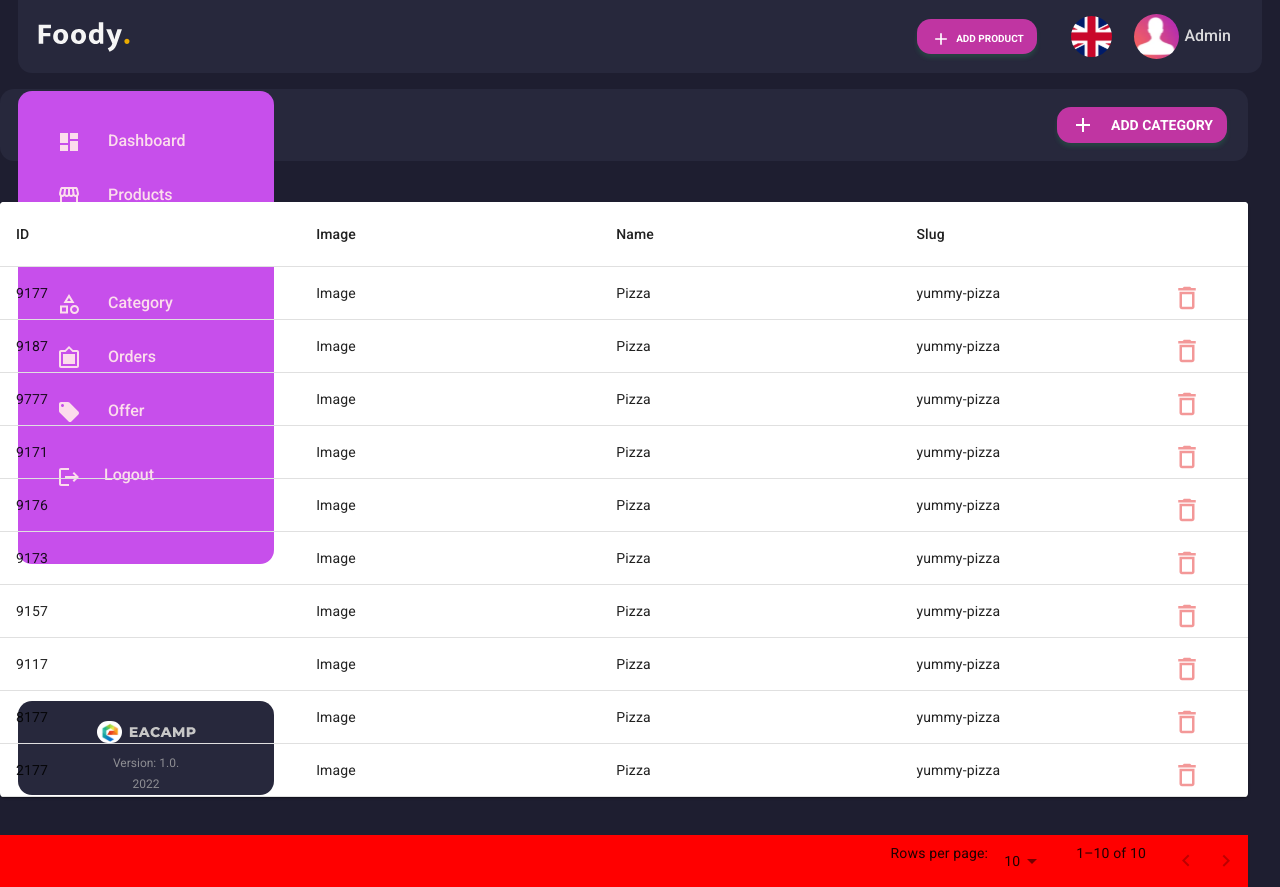
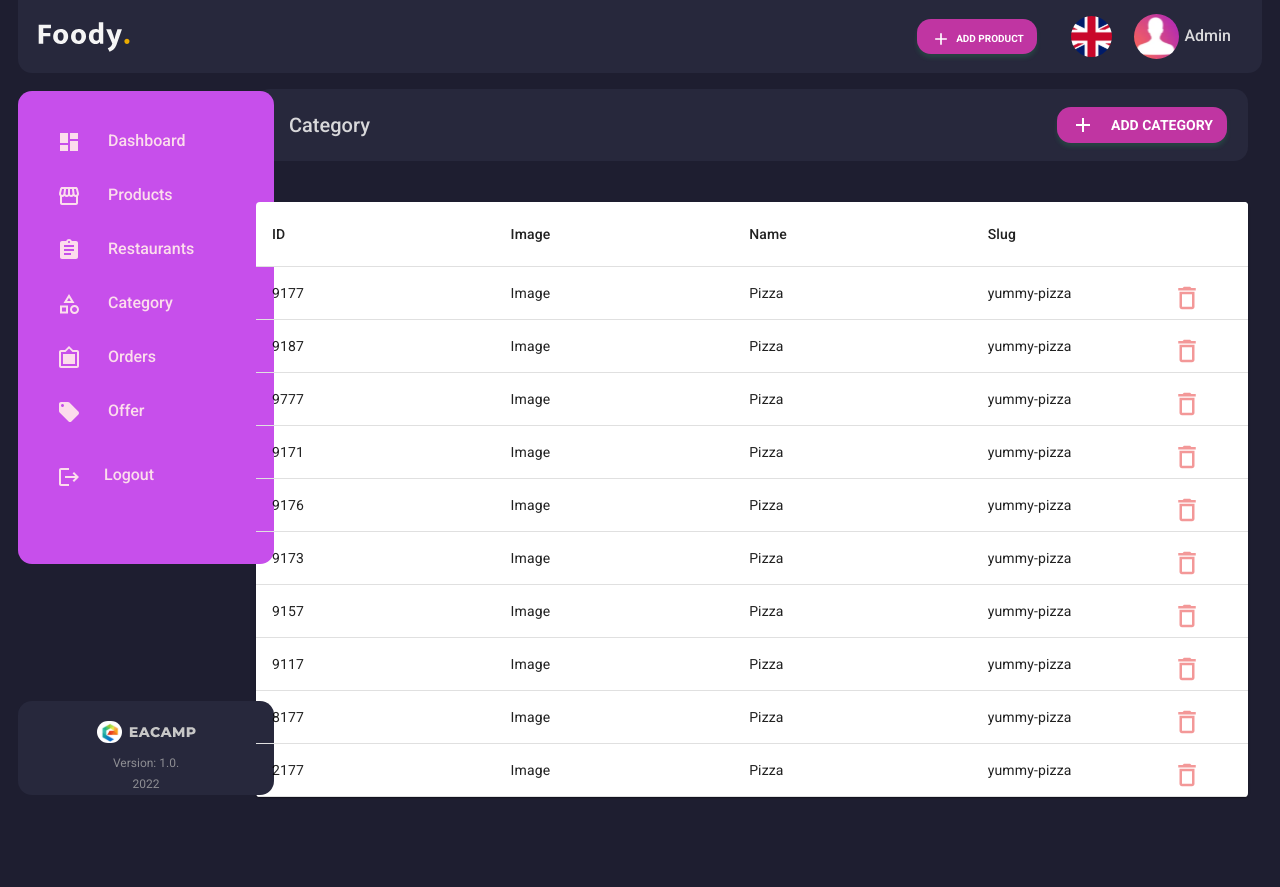
Before and after one commit to QurbanovaLamiya/Foody_Admin_React, a React (Create React App) app: page /panel/category in a window 1280 px wide. After the commit the page ends 800 px from the top, so only its background shows below. Built offline with nearby package versions, Linux system fonts and the light colour scheme; sample sign-in values are in the browser's storage.

Commit message:
Update all  components design

```diff
--- a/src/features/Category/Category.module.css
+++ b/src/features/Category/Category.module.css
@@ -5,8 +5,7 @@
 
 .Container {
   width: 100%;
-  height: 90vh;
-  margin: 16px 32px 0 0;
+  margin: 16px 32px 0 20%;
 }
 
 .Caption {
--- a/src/features/Category/CategoryTable/index.js
+++ b/src/features/Category/CategoryTable/index.js
@@ -7,7 +7,6 @@ import TableCell from "@mui/material/TableCell";
 import TableContainer from "@mui/material/TableContainer";
 import TableHead from "@mui/material/TableHead";
 import TableRow from "@mui/material/TableRow";
-import TablePagination from "@mui/material/TablePagination";
 import DeleteOutlineIcon from "@mui/icons-material/DeleteOutline";
 
 const columns = [
@@ -38,14 +37,14 @@ const CategoryTable = () => {
   const [page, setPage] = React.useState(0);
   const [rowsPerPage, setRowsPerPage] = React.useState(10);
 
-  const handleChangePage = (newPage) => {
-    setPage(newPage);
-  };
+  // const handleChangePage = (newPage) => {
+  //   setPage(newPage);
+  // };
 
-  const handleChangeRowsPerPage = (event) => {
-    setRowsPerPage(+event.target.value);
-    setPage(0);
-  };
+  // const handleChangeRowsPerPage = (event) => {
+  //   setRowsPerPage(+event.target.value);
+  //   setPage(0);
+  // };
 
   // const deleteCategory = (id) => {};
 
@@ -114,16 +113,6 @@ const CategoryTable = () => {
           </Table>
         </TableContainer>
       </Paper>
-      <TablePagination
-        style={{width:"100%", marginTop: "38px",background:"red"}}
-        rowsPerPageOptions={[10, 25, 100]}
-        component="div"
-        count={rows.length}
-        page={page}
-        onPageChange={handleChangePage}
-        onRowsPerPageChange={handleChangeRowsPerPage}
-        rowsPerPage={rowsPerPage}
-      />
     </>
   );
 };
--- a/src/features/Offers/Offers.module.css
+++ b/src/features/Offers/Offers.module.css
@@ -1,7 +1,7 @@
 .Container {
   width: 100%;
   height: 90vh;
-  margin: 16px 32px 0 0;
+  margin: 16px 32px 0 20%;
 }
 
 .Caption {
--- a/src/features/Orders/Order.module.css
+++ b/src/features/Orders/Order.module.css
@@ -1,6 +1,6 @@
 .Container {
   width: 100%;
-  margin: 16px 32px 0 0;
+  margin: 16px 32px 0 20%;
 }
 
 .Caption {
--- a/src/features/Restaurants/Restaurants.module.css
+++ b/src/features/Restaurants/Restaurants.module.css
@@ -1,7 +1,7 @@
 .Container {
   width: 100%;
   height: 90vh;
-  margin: 16px 32px 0 0;
+  margin: 16px 32px 0 20%;
 }
 .Caption {
   display: flex;
```
